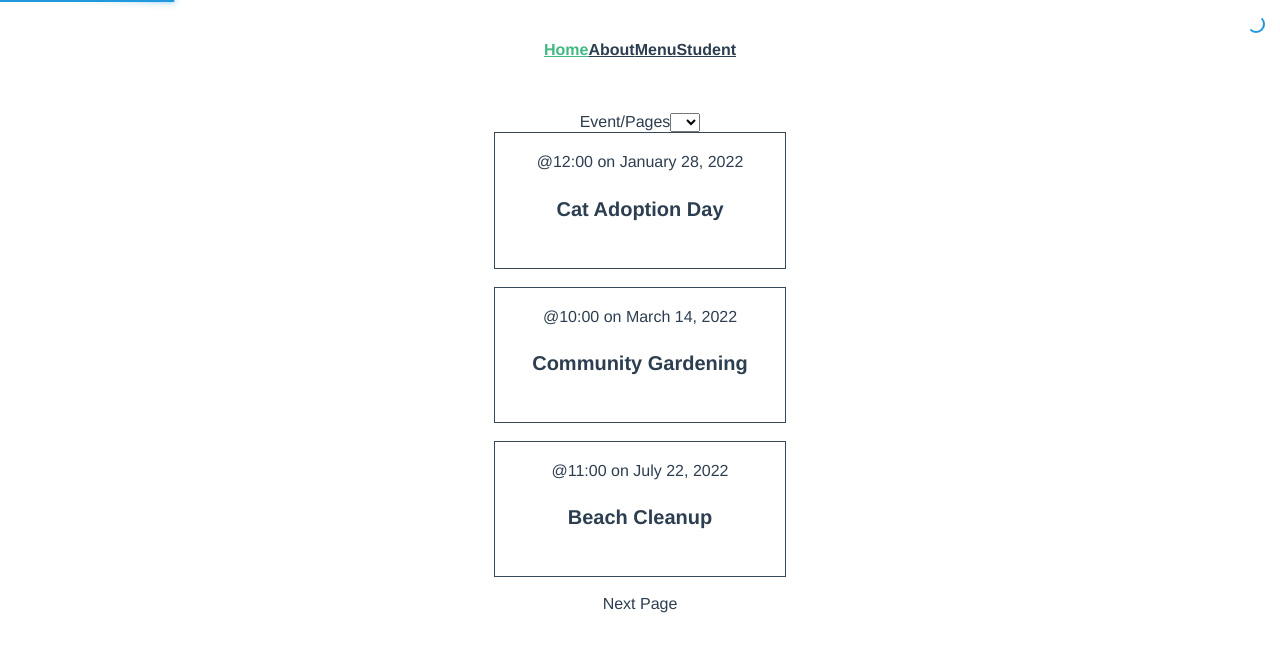
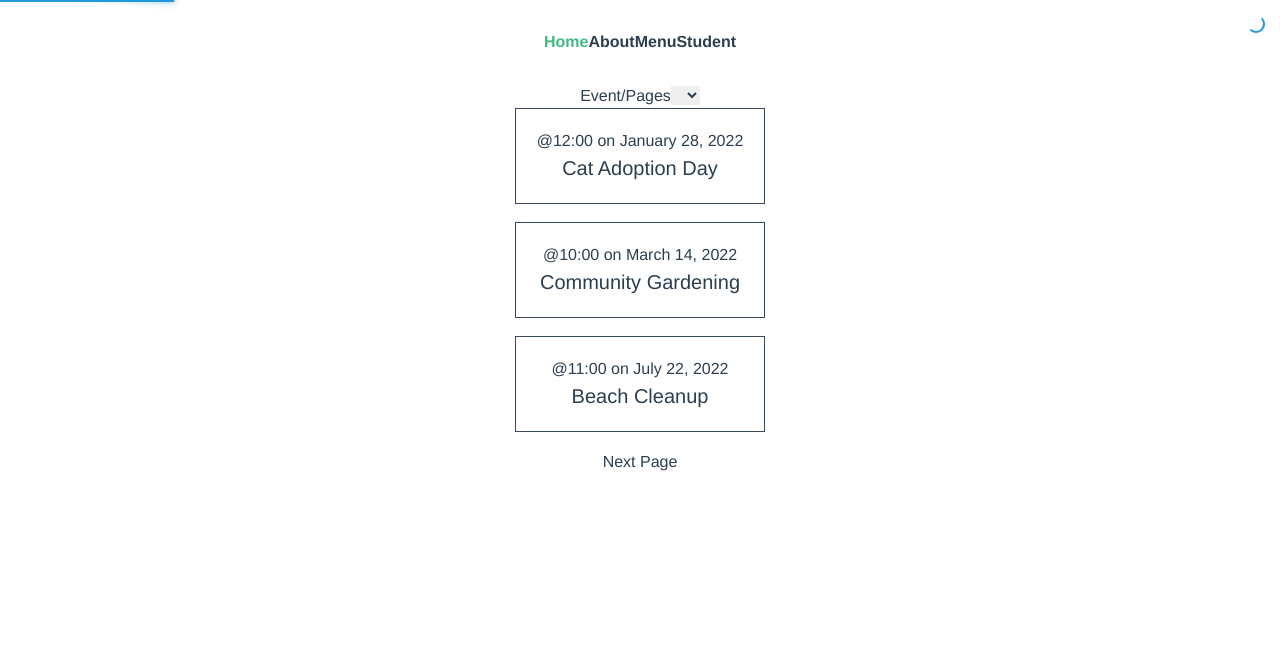
Before and after one commit to LodHoiZ/Lab02Compo, a Vue app: page / in a window 1280 px wide. Shown: the top 652 px of the page. Built offline with nearby package versions, Linux system fonts and the light colour scheme; data requests are answered from the project's data file.

Commit message:
lab 05 (1.7)

```diff
--- a/package.json
+++ b/package.json
@@ -27,10 +27,13 @@
     "@vue/eslint-config-prettier": "^8.0.0",
     "@vue/eslint-config-typescript": "^11.0.3",
     "@vue/tsconfig": "^0.4.0",
+    "autoprefixer": "^10.4.14",
     "eslint": "^8.45.0",
     "eslint-plugin-vue": "^9.15.1",
     "npm-run-all": "^4.1.5",
+    "postcss": "^8.4.27",
     "prettier": "^3.0.0",
+    "tailwindcss": "^3.3.3",
     "typescript": "~5.1.6",
     "vite": "^4.4.6",
     "vue-tsc": "^1.8.6"
--- /dev/null
+++ b/postcss.config.js
@@ -0,0 +1,6 @@
+module.exports = {
+  plugins: {
+    tailwindcss: {},
+    autoprefixer: {},
+  },
+}
--- /dev/null
+++ b/src/assets/style.css
@@ -0,0 +1,3 @@
+@tailwind base;
+@tailwind components;
+@tailwind utilities;
--- a/src/main.ts
+++ b/src/main.ts
@@ -1,5 +1,5 @@
 // import './assets/main.css'
-
+import './assets/style.css'
 import { createApp } from 'vue'
 import { createPinia } from 'pinia'
 
--- /dev/null
+++ b/tailwind.config.js
@@ -0,0 +1,11 @@
+/** @type {import('tailwindcss').Config} */
+module.exports = {
+  content: [
+    "./index.html",
+    "./src/**/*.{vue,js,ts,jsx,tsx}"
+  ],
+  theme: {
+    extend: {},
+  },
+  plugins: [],
+}
```
Also changed, not shown: 1 other file (tests, documents, lock files or other folders).
